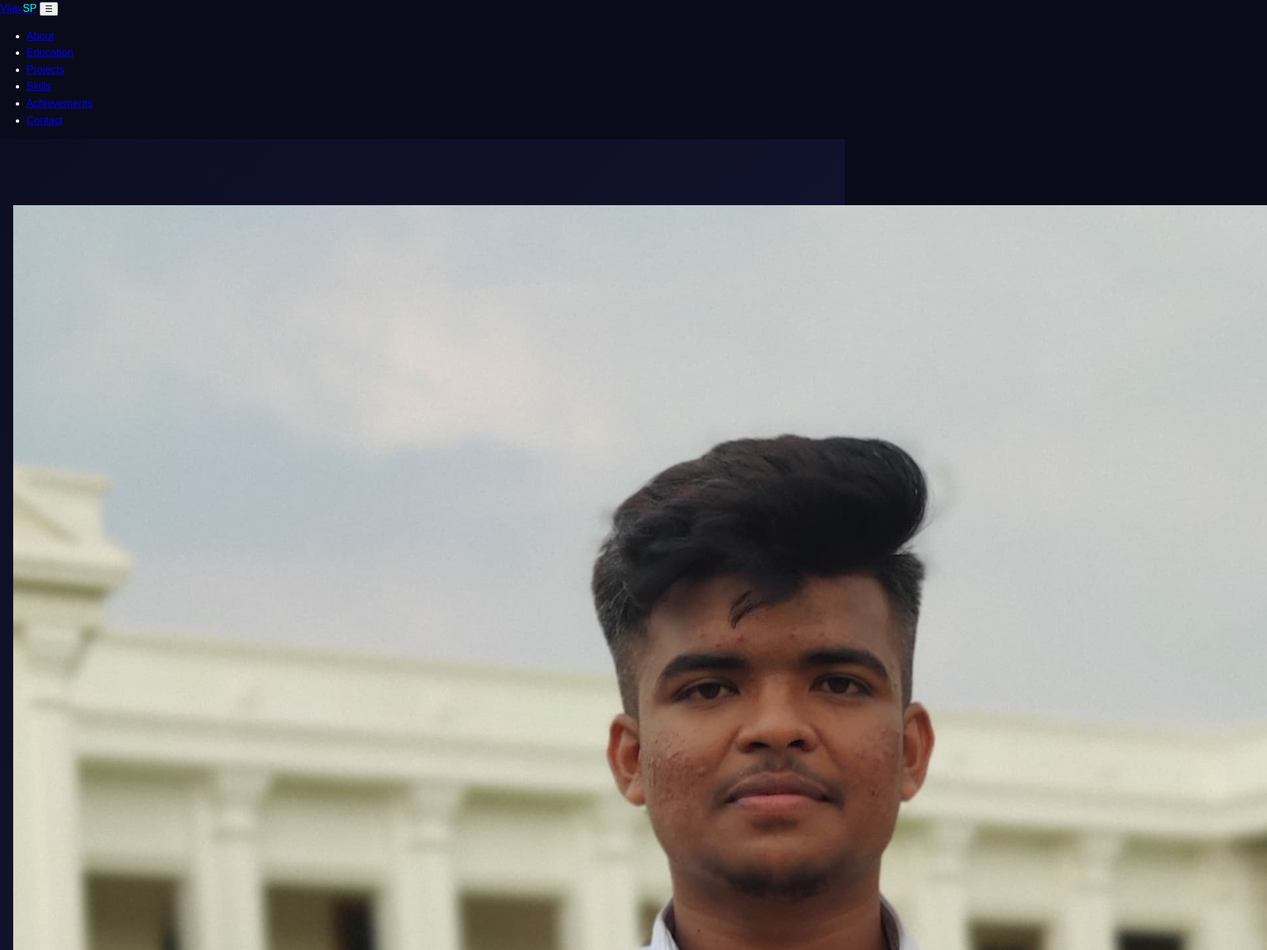
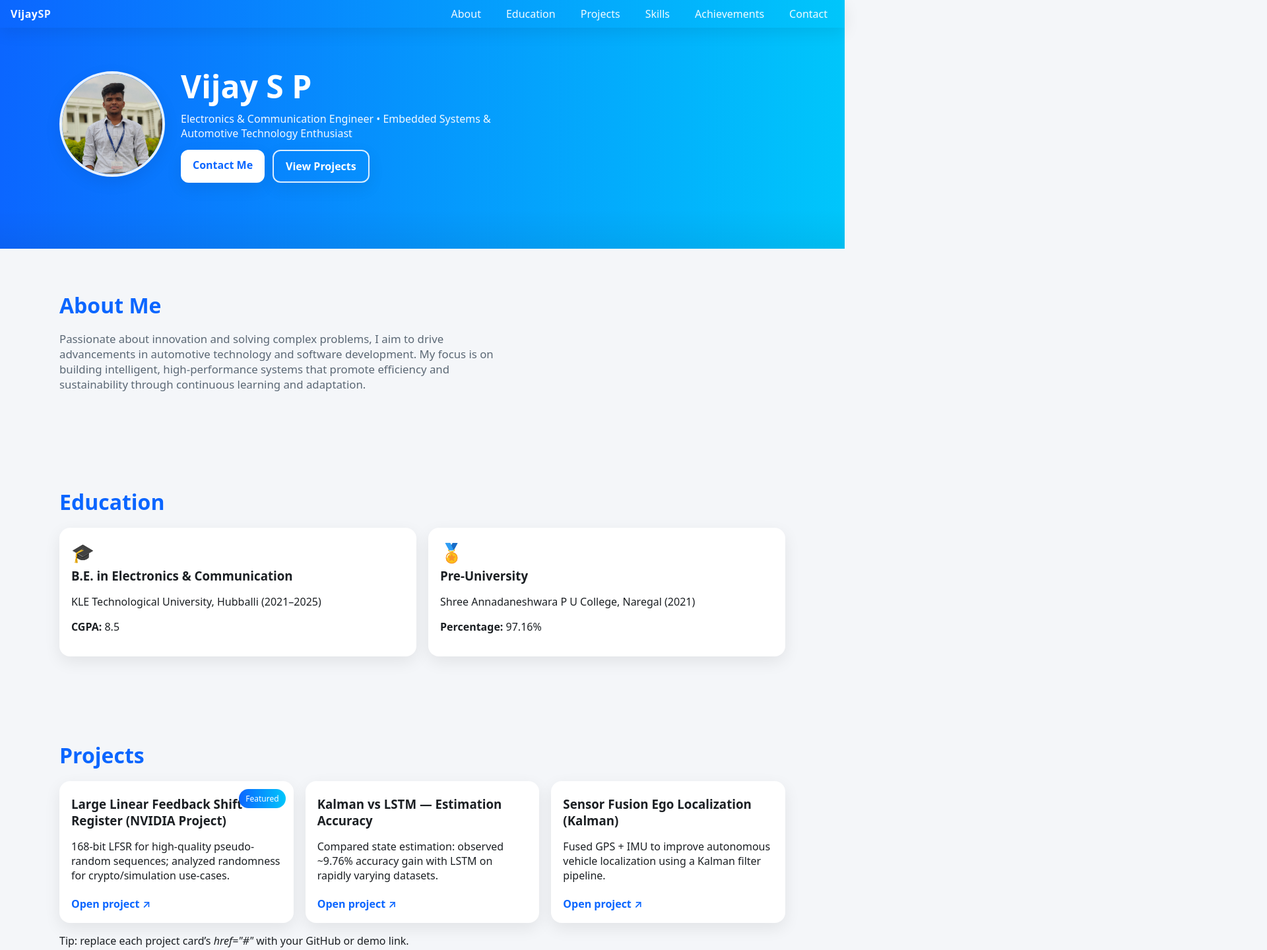
Before and after one commit to VijaySP43/VijaySP43.github.io, a plain HTML site: page index.html in a window 1280 px wide. Shown: the top 1440 px of the page at 66% size, 1920 px wide, since content can reach past the window. Drawn offline with Linux system fonts and the light colour scheme.

Commit message:
Update style.css

```diff
--- a/style.css
+++ b/style.css
@@ -1,85 +1,165 @@
-body {
-    margin: 0;
-    font-family: 'Poppins', sans-serif;
-    background-color: #0a0b1a;
-    color: white;
-    line-height: 1.6;
+/* ---------- Base / Theme ---------- */
+:root{
+  --bg: #f4f6f9;
+  --card: #ffffff;
+  --text: #1b1f23;
+  --muted:#5b6875;
+  --primary: #0b66ff;
+  --primary-2:#00c6fb;
+  --shadow: 0 8px 24px rgba(0,0,0,.08);
+  --radius: 16px;
+}
+*{box-sizing:border-box}
+html{scroll-behavior:smooth}
+body{
+  margin:0;
+  font-family: system-ui, -apple-system, "Segoe UI", Roboto, Arial, sans-serif;
+  background: var(--bg);
+  color: var(--text);
+}
+.container{
+  width:min(1100px, 90%);
+  margin-inline:auto;
 }
 
-h1, h2, h3 {
-    text-align: center;
+/* ---------- Navbar ---------- */
+.nav{
+  position:sticky; top:0; z-index:999;
+  background: linear-gradient(90deg, var(--primary), var(--primary-2));
+  display:flex; align-items:center; justify-content:space-between;
+  padding:10px 16px;
+  box-shadow: var(--shadow);
+}
+.brand{color:#fff;text-decoration:none;font-weight:800;letter-spacing:.5px}
+.brand span{opacity:.9}
+.nav-toggle{
+  background:transparent;border:0;color:#fff;font-size:22px;cursor:pointer;display:none;
+}
+.nav-links{
+  list-style:none;display:flex;gap:18px;margin:0;padding:0;
+}
+.nav-links a{
+  color:#fff;text-decoration:none;opacity:.95;padding:8px 10px;border-radius:10px;transition:.25s;
+}
+.nav-links a:hover{background:rgba(255,255,255,.15)}
+
+/* ---------- Hero ---------- */
+.hero{
+  background: linear-gradient(90deg, var(--primary), var(--primary-2));
+  color:#fff; position:relative; overflow:hidden;
+}
+.hero-grid{
+  display:grid; gap:24px; align-items:center;
+  grid-template-columns: 160px 1fr;
+  padding:56px 0 40px;
+}
+.avatar{
+  width:160px; height:160px; border-radius:50%;
+  border:4px solid rgba(255,255,255,.9);
+  object-fit:cover; box-shadow: var(--shadow);
+}
+.hero-copy .title{font-size:clamp(28px, 4.5vw, 48px); margin:0 0 6px}
+.hero-copy .title span{font-weight:800}
+.subtitle{margin:0 0 14px;opacity:.95;max-width:52ch}
+.hero-cta{display:flex;gap:12px;flex-wrap:wrap}
+.btn{
+  display:inline-block; padding:12px 18px; border-radius:12px;
+  background:#fff; color:var(--primary); text-decoration:none; font-weight:700;
+  box-shadow: var(--shadow); transition: transform .2s ease, box-shadow .2s ease;
+}
+.btn:hover{transform:translateY(-2px)}
+.btn-ghost{background:transparent; color:#fff; border:2px solid rgba(255,255,255,.85)}
+.btn-ghost:hover{background:rgba(255,255,255,.12)}
+.hero-wave{
+  height:60px; background: linear-gradient(180deg, rgba(0,0,0,0), rgba(0,0,0,.05));
 }
 
-.section {
-    padding: 60px 20px;
+/* ---------- Sections ---------- */
+.section{padding:64px 0}
+.section-title{
+  margin:0 0 18px; font-size:clamp(22px, 3.2vw, 32px);
+  color:var(--primary);
+}
+.lead{font-size:1.05rem; color:var(--muted); max-width:70ch}
+
+/* ---------- Cards / Grids ---------- */
+.cards{
+  display:grid; gap:18px;
+  grid-template-columns: repeat(auto-fit, minmax(260px,1fr));
+}
+.card{
+  background:var(--card); border-radius:var(--radius); padding:18px;
+  box-shadow: var(--shadow); transition: transform .2s ease, box-shadow .2s ease;
+}
+.card:hover{transform:translateY(-3px)}
+.card-icon{font-size:28px}
+.card-body h3{margin:.25rem 0 .35rem 0}
+
+/* ---------- Projects ---------- */
+.grid{
+  display:grid; gap:18px;
+  grid-template-columns: repeat(auto-fit, minmax(280px,1fr));
+}
+.proj{
+  background:var(--card); border-radius:var(--radius); padding:18px; position:relative;
+  box-shadow: var(--shadow); text-decoration:none; color:inherit; transition:transform .2s, box-shadow .2s;
+}
+.proj:hover{transform:translateY(-4px)}
+.proj-badge{
+  position:absolute; top:12px; right:12px; background:linear-gradient(90deg, var(--primary), var(--primary-2));
+  color:#fff; font-size:.75rem; padding:6px 10px; border-radius:999px;
+}
+.proj-content h3{margin:.25rem 0 .5rem}
+.proj-link{display:inline-block; margin-top:.35rem; color:var(--primary); font-weight:600}
+
+/* ---------- Skills ---------- */
+.skill-list{
+  display:grid; gap:10px;
+  grid-template-columns: repeat(auto-fit, minmax(220px,1fr));
+  padding:0; list-style:none;
+}
+.skill-list li{
+  background:var(--card); padding:12px 14px; border-radius:12px; box-shadow: var(--shadow);
+  display:flex; align-items:center; gap:10px; transition:transform .2s;
+}
+.skill-list li:hover{transform:translateY(-3px)}
+.skill-ic{font-size:20px}
+
+/* ---------- Achievements (Timeline) ---------- */
+.timeline{list-style:none; padding:0; margin:0; display:grid; gap:14px}
+.timeline li{
+  background:var(--card); border-radius:12px; padding:16px 16px 16px 42px; position:relative; box-shadow: var(--shadow);
+}
+.timeline .dot{
+  width:14px; height:14px; background: var(--primary); border-radius:50%;
+  position:absolute; left:16px; top:18px;
+}
+.tl-body h3{margin:.15rem 0 .35rem}
+
+/* ---------- Contact ---------- */
+.contact-grid{
+  display:grid; gap:14px;
+  grid-template-columns: repeat(auto-fit, minmax(220px,1fr));
+}
+.contact-item{
+  background:var(--card); padding:16px; border-radius:12px; box-shadow: var(--shadow);
+  display:flex; flex-direction:column; gap:4px; text-decoration:none; color:inherit; transition:transform .2s;
+}
+.contact-item:hover{transform:translateY(-3px)}
+.ci-ic{font-size:20px; opacity:.9}
+
+/* ---------- Footer ---------- */
+.footer{
+  padding:28px 12px; text-align:center; color:#fff;
+  background: linear-gradient(90deg, var(--primary), var(--primary-2));
+  box-shadow: var(--shadow);
 }
 
-.hero {
-    text-align: center;
-    padding: 100px 20px;
-    background: linear-gradient(135deg, #0d0e24, #1a1b3a);
+/* ---------- Responsive ---------- */
+@media (max-width: 860px){
+  .nav-toggle{display:block}
+  .nav-links{position:absolute; top:56px; right:12px; flex-direction:column; background:rgba(0,0,0,.25); padding:10px; border-radius:12px; backdrop-filter: blur(6px); display:none}
+  .nav-links.open{display:flex}
+  .hero-grid{grid-template-columns:1fr; text-align:center}
+  .avatar{margin-inline:auto}
 }
-
-.profile-pic {
-    width: 150px;
-    height: 150px;
-    border-radius: 50%;
-    border: 4px solid cyan;
-    margin-bottom: 20px;
-}
-
-span {
-    color: cyan;
-}
-
-.btn {
-    background: linear-gradient(90deg, cyan, magenta);
-    padding: 10px 20px;
-    color: black;
-    border-radius: 20px;
-    margin: 5px;
-    text-decoration: none;
-    display: inline-block;
-    font-weight: bold;
-}
-
-.btn.secondary {
-    background: white;
-}
-
-.cards {
-    display: flex;
-    flex-wrap: wrap;
-    justify-content: center;
-    gap: 20px;
-}
-
-.card {
-    background: #151630;
-    padding: 20px;
-    border-radius: 10px;
-    max-width: 300px;
-    box-shadow: 0 0 10px rgba(0,255,255,0.3);
-    transition: transform 0.3s;
-}
-
-.card:hover {
-    transform: translateY(-10px);
-}
-
-.skills-list span {
-    display: inline-block;
-    background: rgba(0,255,255,0.2);
-    padding: 8px 15px;
-    margin: 5px;
-    border-radius: 20px;
-}
-
-.contact-card {
-    background: rgba(255,255,255,0.1);
-    padding: 20px;
-    border-radius: 15px;
-    max-width: 400px;
-    margin: auto;
-    backdrop-filter: blur(10px);
-}
```
